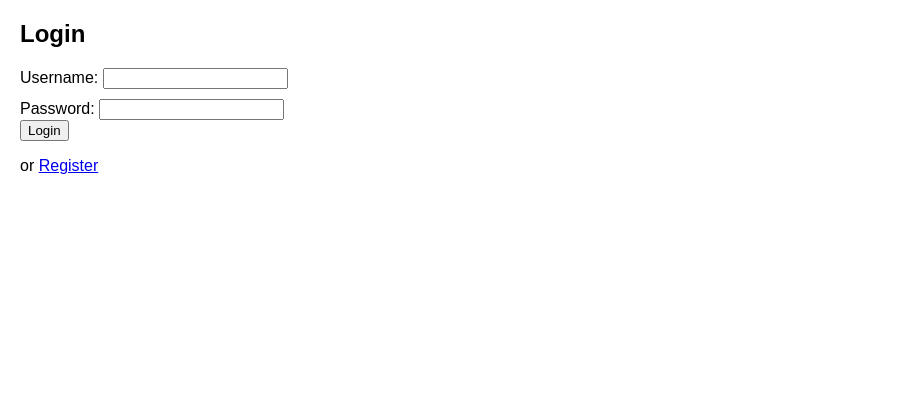
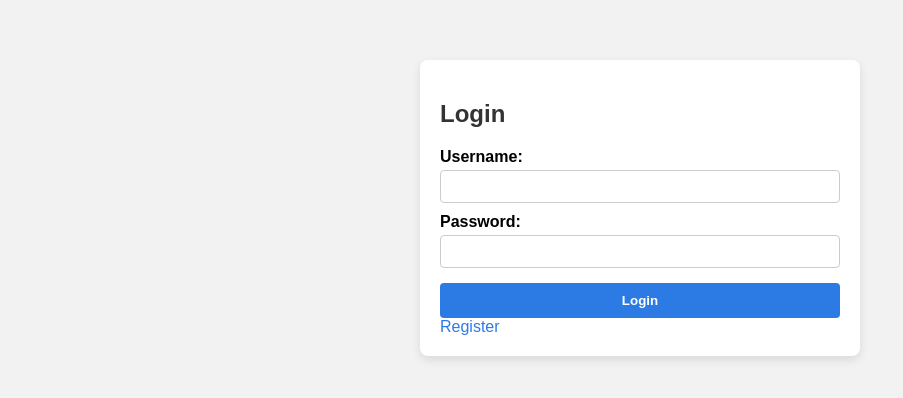
Before and after one commit to Srija1504/vehicle-entry-app, a plain HTML site: page frontend/index.html in a window 1280 px wide. Shown: the whole page, without its empty margins (0-903 px from the left). Drawn offline with Linux system fonts and the light colour scheme.

Commit message:
Update index.html

```diff
--- a/frontend/index.html
+++ b/frontend/index.html
@@ -1,8 +1,10 @@
+
 <!DOCTYPE html>
 <html lang="en">
 <head>
   <meta charset="UTF-8">
   <title>Vehicle Entry App</title>
+  <link rel="stylesheet" href="style.css">
   <style>
     body { font-family: Arial, sans-serif; margin: 20px; }
     #vehicleForm { display: none; margin-top: 20px; }
@@ -16,7 +18,7 @@
     <label>Username: <input id="loginUser"></label>
     <label>Password: <input type="password" id="loginPass"></label>
     <button onclick="login()">Login</button>
-    <p>or <a href="#" onclick="toggleForm()">Register</a></p>
+    <a href="#" onclick="toggleForm(); return false;">Register</a>
   </div>
 
   <div id="register">
@@ -24,7 +26,7 @@
     <label>Username: <input id="regUser"></label>
     <label>Password: <input type="password" id="regPass"></label>
     <button onclick="register()">Register</button>
-    <p>or <a href="#" onclick="toggleForm()">Login</a></p>
+   <a href="#" onclick="toggleForm(); return false;">Login</a>
   </div>
 
   <div id="vehicleForm">
```
